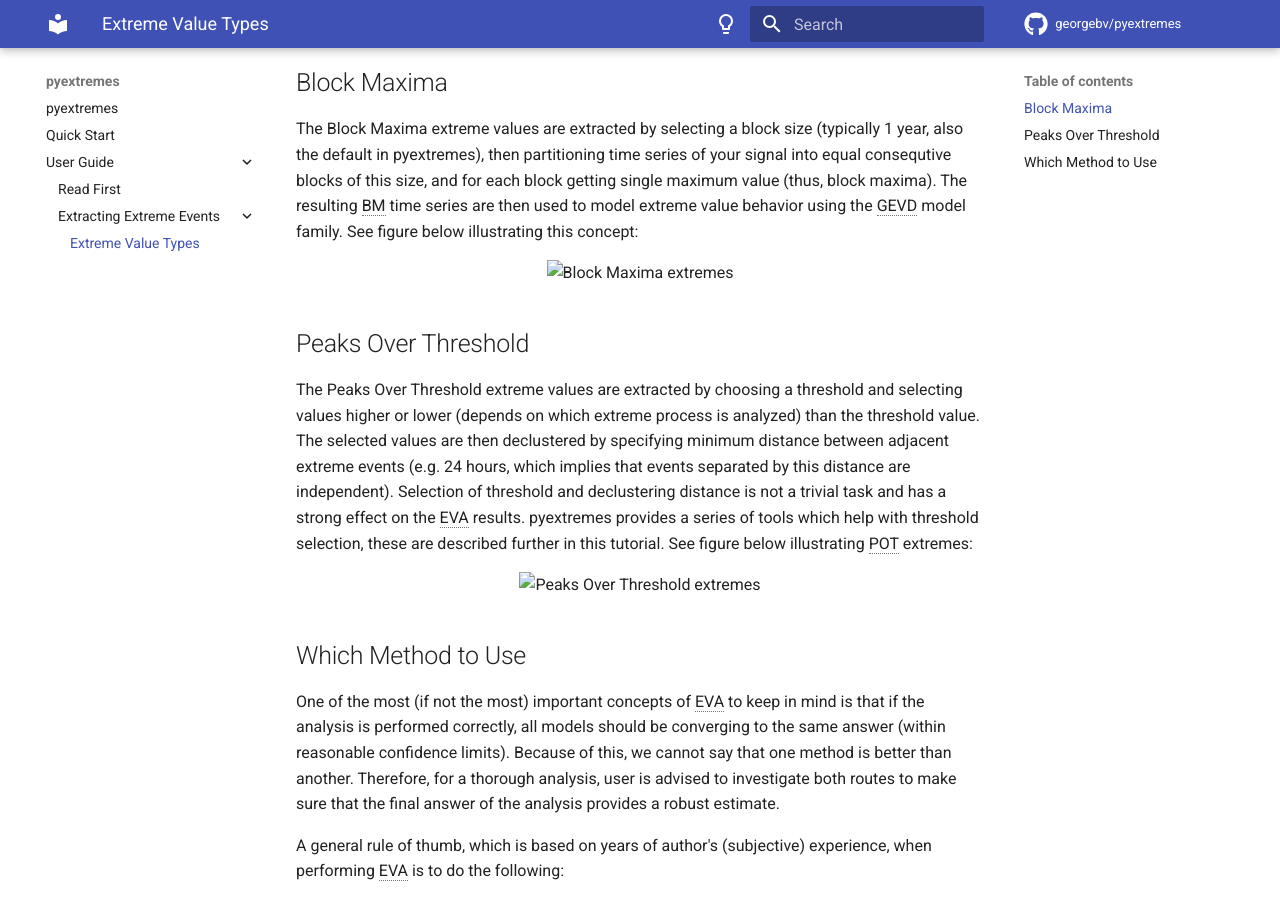
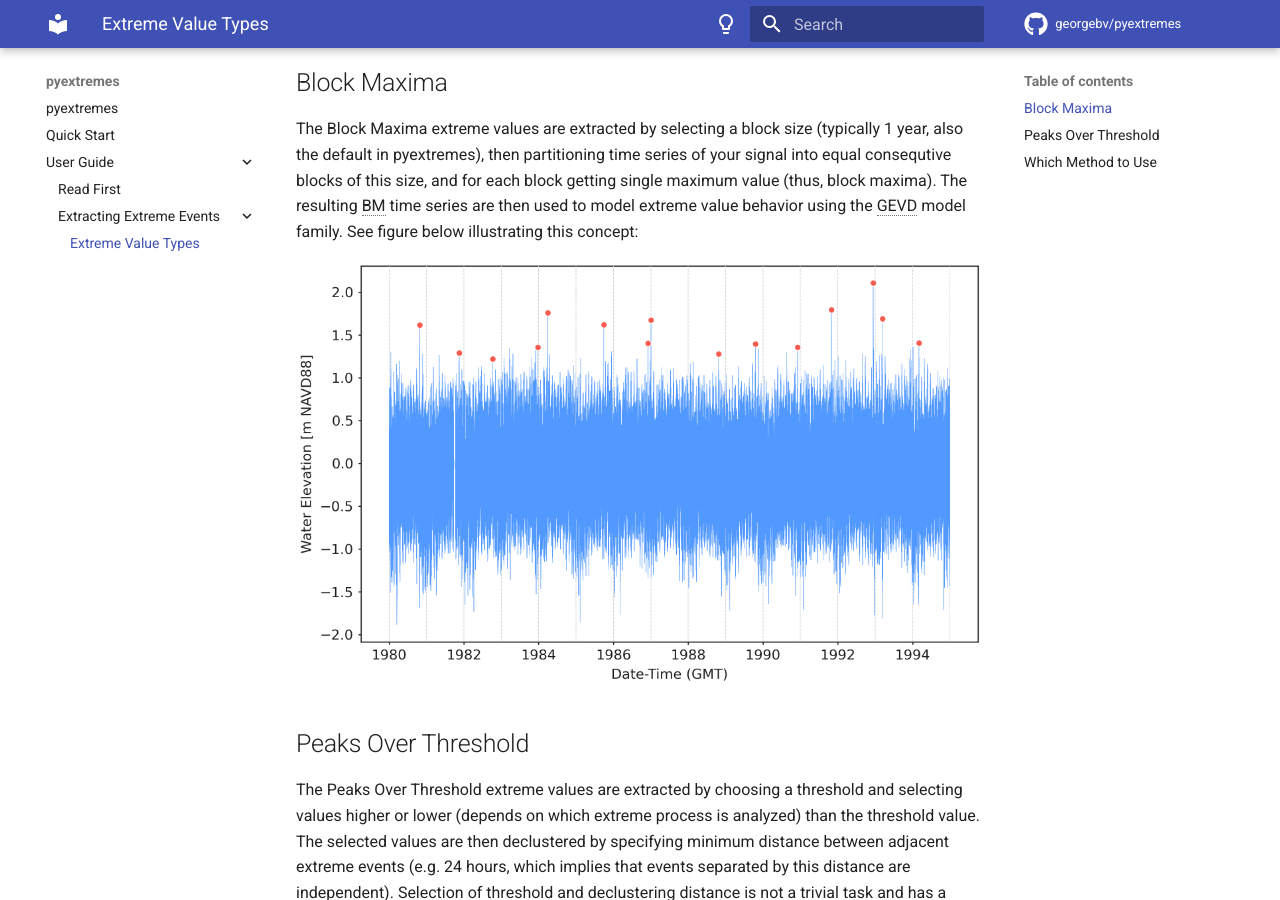
Before and after one commit to georgebv/pyextremes, an MkDocs documentation site: the page built from docs/user-guide/extremes-extraction/introduction.md, in a window 1280 px wide and 900 px high, scrolled down 518 px. Built offline with MkDocs 1.6.1 and Material for MkDocs 9.7.7, drawn with Linux system fonts in a browser that asks for light colours; comment, search, counter and statistics services are not loaded.

Commit message:
fixed documentation images

```diff
--- a/docs/user-guide/extremes-extraction/introduction.md
+++ b/docs/user-guide/extremes-extraction/introduction.md
@@ -27,7 +27,7 @@ to model extreme value behavior using the GEVD model family.
 See figure below illustrating this concept:
 
 <figure>
-  <img src="../../img/user-guide/introduction/bm.png" alt="Block Maxima extremes"/>
+  <img src="/img/user-guide/introduction/bm.png" alt="Block Maxima extremes"/>
 </figure>
 
 ## Peaks Over Threshold
@@ -42,7 +42,7 @@ these are described further in this tutorial.
 See figure below illustrating POT extremes:
 
 <figure>
-  <img src="../../img/user-guide/introduction/pot.png" alt="Peaks Over Threshold extremes"/>
+  <img src="/img/user-guide/introduction/pot.png" alt="Peaks Over Threshold extremes"/>
 </figure>
 
 ## Which Method to Use
--- a/mkdocs.yml
+++ b/mkdocs.yml
@@ -60,9 +60,5 @@ markdown_extensions:
   - admonition
   - attr_list
 
-google_analytics:
-  - UA-190210487-1
-  - auto
-
 plugins:
   - search
```
